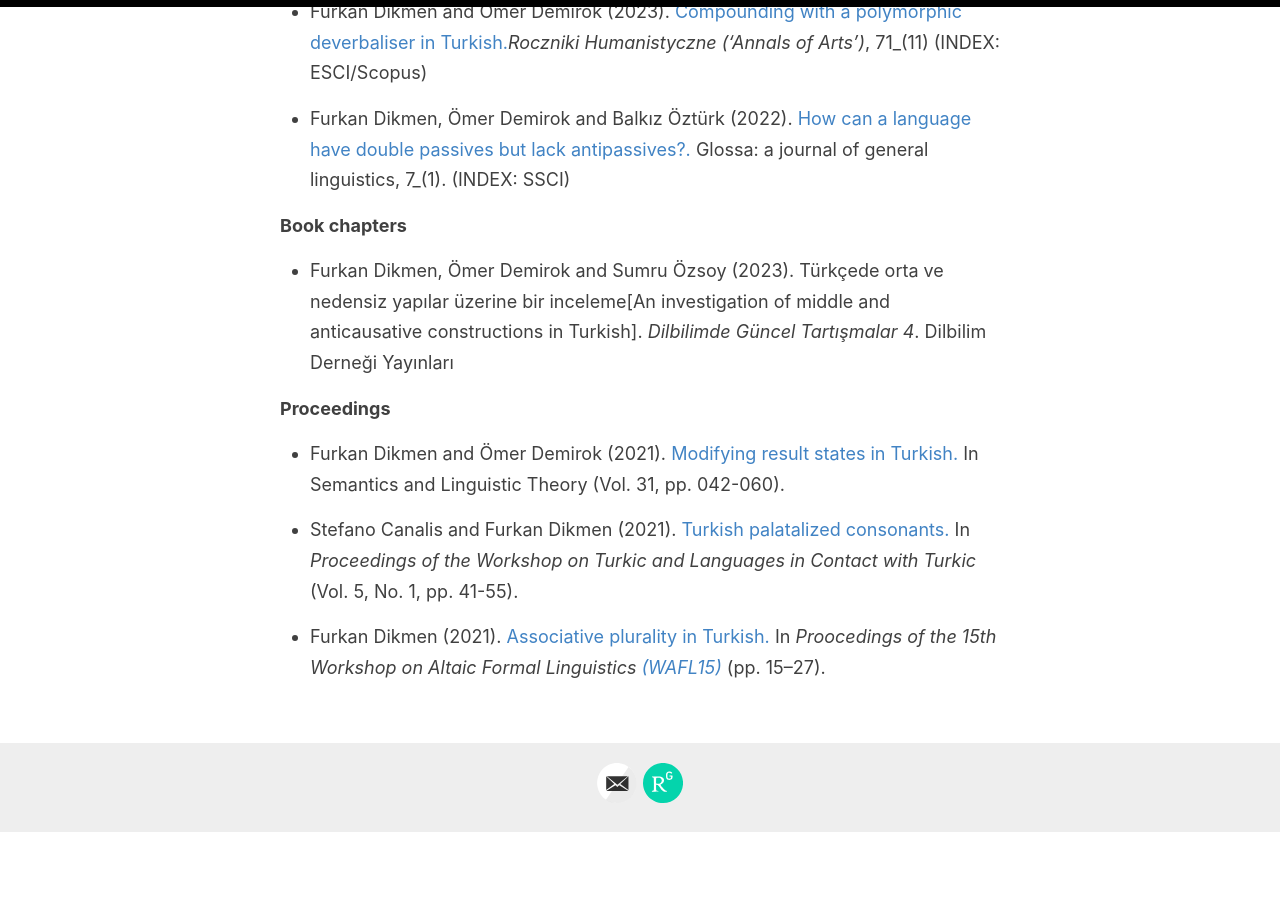
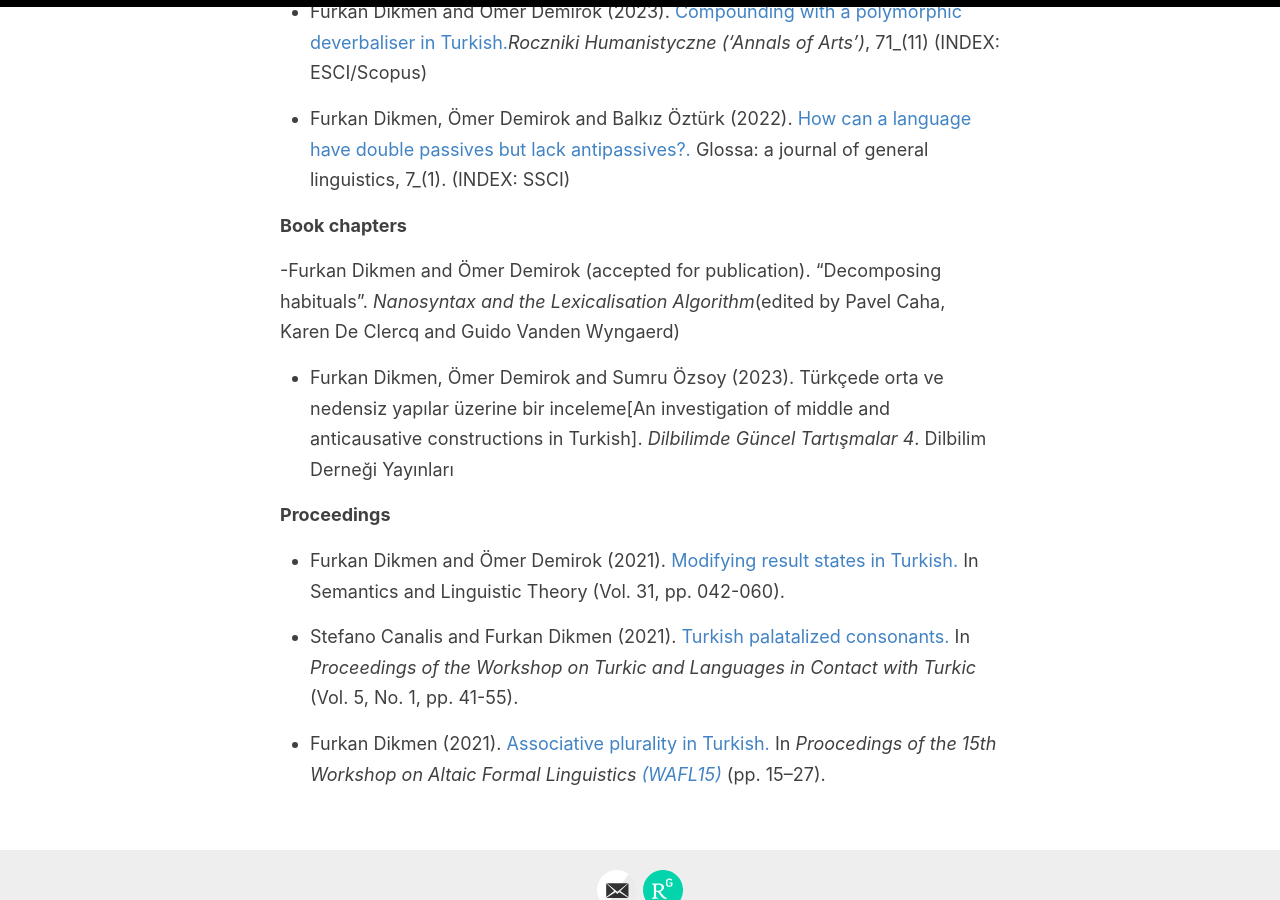
Before and after one commit to furkandikmen/furkandikmen.github.io, a Jekyll site: the page built from _pages/publications.md, in a window 1280 px wide and 900 px high, scrolled down 674 px. Built offline with Jekyll 4.4.1, drawn with Linux system fonts in a browser that asks for light colours; before the commit the page ends 1507 px from its top, so only the background shows below that.

Commit message:
Update publications.md

```diff
--- a/_pages/publications.md
+++ b/_pages/publications.md
@@ -19,6 +19,8 @@ permalink: /publications/
 
 **Book chapters**
 
+-Furkan Dikmen and Ömer Demirok (accepted for publication). "Decomposing habituals". _Nanosyntax and the Lexicalisation Algorithm_(edited by Pavel Caha, Karen De Clercq and Guido Vanden Wyngaerd)
+
 - Furkan Dikmen, Ömer Demirok and Sumru Özsoy (2023). Türkçede orta ve nedensiz yapılar üzerine bir inceleme[An investigation of middle and anticausative constructions in Turkish]. _Dilbilimde Güncel Tartışmalar 4_. Dilbilim Derneği Yayınları
 
 **Proceedings**
```
